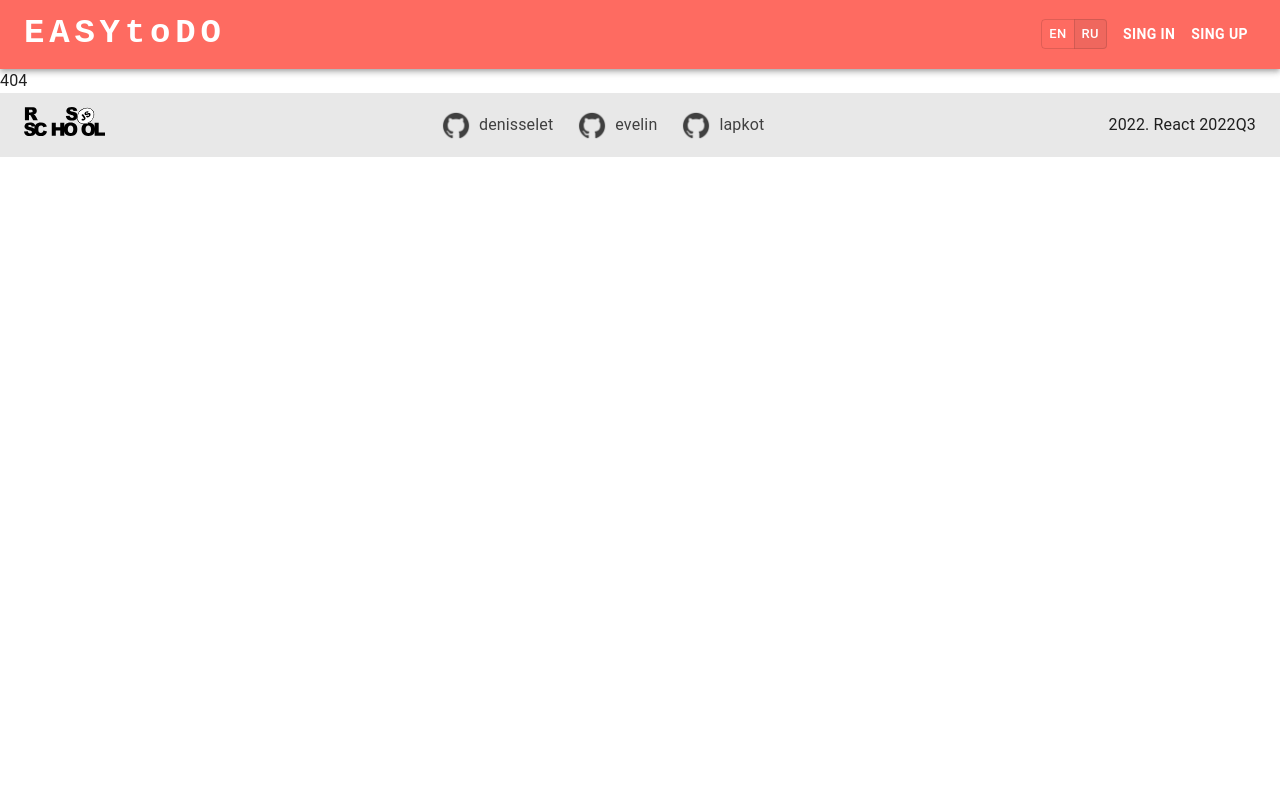
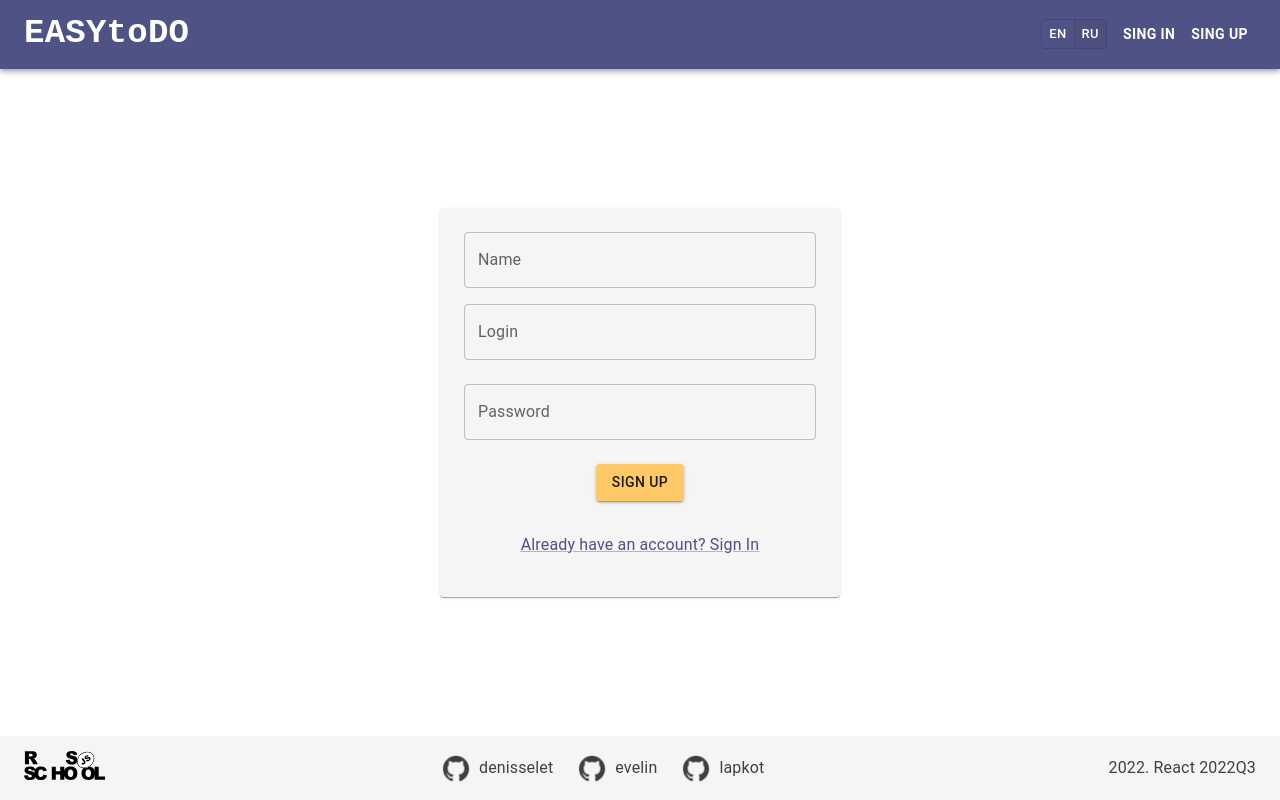
Before and after one commit to evelin-mart/project-management-app, a React (Create React App) app: page /sign-up in a window 1280 px wide. Before the commit this address had no page. Built offline with nearby package versions, Linux system fonts and the light colour scheme.

Commit message:
feat: add sing up layout

```diff
--- a/src/components/App/App.tsx
+++ b/src/components/App/App.tsx
@@ -1,6 +1,6 @@
 import { Footer } from 'components/Footer';
 import { Header } from 'components/Header';
-import { Pages } from 'constants/Routes';
+import { ROUTES } from 'constants/Routes';
 import { NotFoundPage } from 'pages/404';
 import { HomePage } from 'pages/HomePage';
 import { ProfilePage } from 'pages/ProfilePage';
@@ -10,18 +10,42 @@ import { BrowserRouter, Outlet, Route, Routes } from 'react-router-dom';
 import { createTheme, ThemeProvider } from '@mui/material/styles';
 import CssBaseline from '@mui/material/CssBaseline';
 import { store } from '../../store';
+import { SignUpPage } from 'pages/SignUp';
+import { Box } from '@mui/system';
 
 const theme = createTheme({
   palette: {
     primary: {
-      main: '#fe6b61',
+      main: '#4f5285',
+      light: '#F6F6FC',
     },
     secondary: {
       main: '#ffc967',
     },
+    error: {
+      main: '#fe6b61',
+    },
     text: {
       primary: '#404040',
-      secondary: 'white',
+    },
+  },
+  components: {
+    MuiCssBaseline: {
+      styleOverrides: {
+        html: {
+          height: '100%',
+        },
+        body: {
+          height: '100%',
+          display: 'flex',
+          flexDirection: 'column',
+        },
+        '#root': {
+          display: 'flex',
+          flex: '1 1 auto',
+          flexDirection: 'column',
+        },
+      },
     },
   },
 });
@@ -29,23 +53,33 @@ const theme = createTheme({
 export const App = () => {
   return (
     <>
-      <CssBaseline />
       <Provider store={store}>
         <ThemeProvider theme={theme}>
+          <CssBaseline />
           <BrowserRouter>
             <Routes>
               <Route
-                path={Pages.HOME}
+                path={ROUTES.HOME}
                 element={
                   <>
                     <Header />
-                    <Outlet />
+                    <Box
+                      sx={{
+                        flex: '1 1 auto',
+                        display: 'flex',
+                        justifyContent: 'center',
+                        alignItems: 'center',
+                      }}
+                    >
+                      <Outlet />
+                    </Box>
                     <Footer />
                   </>
                 }
               >
                 <Route index element={<HomePage />} />
-                <Route path={Pages.PROFILE} element={<ProfilePage />} />
+                <Route path={ROUTES.SING_UP} element={<SignUpPage />} />
+                <Route path={ROUTES.PROFILE} element={<ProfilePage />} />
                 <Route path="*" element={<NotFoundPage />} />
               </Route>
             </Routes>
--- a/src/components/Footer/Footer.tsx
+++ b/src/components/Footer/Footer.tsx
@@ -23,7 +23,7 @@ export const Footer = () => {
   return (
     <AppBar
       position="static"
-      sx={{ backgroundColor: '#e8e8e8', boxShadow: 'none' }}
+      sx={{ backgroundColor: theme.palette.grey[100], boxShadow: 'none' }}
       component="footer"
     >
       <Container maxWidth="xl" sx={{ py: smUp ? 0 : 2 }}>
@@ -68,7 +68,7 @@ export const Footer = () => {
                 </Grid>
               ))}
             </Grid>
-            <Typography component="span" noWrap sx={{ overflow: 'unset' }}>
+            <Typography component="span" color="text.primary" noWrap sx={{ overflow: 'unset' }}>
               2022. React 2022Q3
             </Typography>
           </Box>
--- a/src/components/Header/Header.tsx
+++ b/src/components/Header/Header.tsx
@@ -17,17 +17,19 @@ import {
 import React from 'react';
 import MenuIcon from '@mui/icons-material/Menu';
 import { useTheme } from '@mui/material/styles';
-import { Pages } from 'constants/Routes';
+import { ROUTES } from 'constants/Routes';
 import useMediaQuery from '@mui/material/useMediaQuery';
+import { useNavigate } from 'react-router-dom';
 
-const pages = {
-  [Pages.SING_IN]: 'Sing In',
-  [Pages.SING_UP]: 'Sing Up',
+const routes = {
+  [ROUTES.SING_IN]: 'Sing In',
+  [ROUTES.SING_UP]: 'Sing Up',
 };
 
 export const Header = () => {
   const [anchorElNav, setAnchorElNav] = React.useState<null | HTMLElement>(null);
   const [anchorElUser, setAnchorElUser] = React.useState<null | HTMLElement>(null);
+  const navigate = useNavigate();
   const theme = useTheme();
   const smUp = useMediaQuery(theme.breakpoints.up('sm'));
   const loggedUser = null;
@@ -48,11 +50,16 @@ export const Header = () => {
     setAnchorElNav(null);
   };
 
+  const handleNavMenuClick = (link: string) => {
+    navigate(`/${link}`);
+    handleCloseNavMenu();
+  };
+
   const handleCloseUserMenu = () => {
     setAnchorElUser(null);
   };
 
-  const color = trigger ? theme.palette.text.primary : theme.palette.text.secondary;
+  const color = trigger ? theme.palette.text.secondary : theme.palette.common.white;
   const colorTransition = { transition: 'all 0.5s ease', color };
 
   return (
@@ -71,12 +78,10 @@ export const Header = () => {
             variant={smUp ? 'h4' : 'h6'}
             noWrap
             component="a"
-            href={Pages.HOME}
+            href={ROUTES.HOME}
             sx={{
-              mr: 2,
               fontFamily: 'monospace',
               fontWeight: 700,
-              letterSpacing: '.3rem',
               color: 'inherit',
               textDecoration: 'none',
             }}
@@ -126,7 +131,7 @@ export const Header = () => {
                   open={Boolean(anchorElUser)}
                   onClose={handleCloseUserMenu}
                 >
-                  {Object.entries(pages).map(([key, name]) => (
+                  {Object.entries(routes).map(([key, name]) => (
                     <MenuItem key={key} onClick={handleCloseUserMenu}>
                       <Typography textAlign="center">{name} </Typography>
                     </MenuItem>
@@ -136,10 +141,10 @@ export const Header = () => {
             ) : (
               <>
                 <Box sx={{ display: { xs: 'none', md: 'flex' } }}>
-                  {Object.entries(pages).map(([key, name]) => (
+                  {Object.entries(routes).map(([key, name]) => (
                     <Button
                       key={key}
-                      onClick={handleCloseNavMenu}
+                      onClick={() => handleNavMenuClick(key)}
                       sx={{ my: 2, ...colorTransition, display: 'block', fontWeight: 700 }}
                     >
                       {name}
@@ -167,8 +172,8 @@ export const Header = () => {
                     onClose={handleCloseNavMenu}
                     sx={{ display: { xs: 'block', md: 'none' } }}
                   >
-                    {Object.entries(pages).map(([key, name]) => (
-                      <MenuItem key={key} onClick={handleCloseNavMenu}>
+                    {Object.entries(routes).map(([key, name]) => (
+                      <MenuItem key={key} onClick={() => handleNavMenuClick(key)}>
                         <Typography textAlign="center">{name}</Typography>
                       </MenuItem>
                     ))}
--- a/src/constants/Routes.ts
+++ b/src/constants/Routes.ts
@@ -1,4 +1,4 @@
-export enum Pages {
+export enum ROUTES {
   HOME = '/',
   SING_IN = 'sing-in',
   SING_UP = 'sign-up',
--- /dev/null
+++ b/src/constants/ValidationErrors.ts
@@ -0,0 +1,3 @@
+export enum ERRORS {
+  required = 'This field is required',
+}
--- a/src/constants/index.ts
+++ b/src/constants/index.ts
@@ -1,3 +1,3 @@
 export { METHOD } from './Methods';
-export { Pages } from './Routes';
+export { ROUTES } from './Routes';
 export { SERVER } from './Server';
--- a/src/pages/404/NotFoundPage.tsx
+++ b/src/pages/404/NotFoundPage.tsx
@@ -1,5 +1,5 @@
 import React from 'react';
 
 export const NotFoundPage = () => {
-  return <div>404</div>;
+  return <div>Not Found</div>;
 };
--- /dev/null
+++ b/src/pages/SignUp/SignUpPage.tsx
@@ -0,0 +1,83 @@
+import React from 'react';
+import { SubmitHandler, useForm } from 'react-hook-form';
+import { Box, Button, Link, Paper, TextField } from '@mui/material';
+import { useTheme } from '@mui/material/styles';
+import { ERRORS } from 'constants/ValidationErrors';
+import { ROUTES } from 'constants/Routes';
+
+export const SignUpPage = () => {
+  const theme = useTheme();
+  const {
+    register,
+    formState: { errors, isDirty },
+    handleSubmit,
+    reset,
+  } = useForm<{ name: string; login: string; password: string }>();
+
+  const onSubmit: SubmitHandler<{ name: string; login: string; password: string }> = (data: {
+    name: string;
+    login: string;
+    password: string;
+  }) => {
+    reset();
+  };
+
+  return (
+    <Paper
+      id="form"
+      component="form"
+      sx={{
+        p: 3,
+        width: '400px',
+        display: 'flex',
+        flexDirection: 'column',
+        alignItems: 'center',
+        backgroundColor: theme.palette.grey[100],
+      }}
+      noValidate
+      autoComplete="off"
+      onSubmit={handleSubmit(onSubmit)}
+    >
+      <TextField
+        {...register('name', { required: ERRORS.required })}
+        fullWidth
+        error={!!errors.name}
+        helperText={(errors.name?.message as string) || ''}
+        label="Name"
+      />
+      <TextField
+        {...register('login', { required: ERRORS.required })}
+        fullWidth
+        error={!!errors.login}
+        helperText={(errors.login?.message as string) || ''}
+        label="Login"
+        margin="normal"
+      />
+      <TextField
+        {...register('password', { required: ERRORS.required })}
+        fullWidth
+        error={!!errors.password}
+        helperText={(errors.password?.message as string) || ''}
+        label="Password"
+        type="password"
+        autoComplete="current-password"
+        margin="normal"
+      />
+      <Box>
+        <Button
+          sx={{ my: 2 }}
+          type="submit"
+          form="form"
+          variant="contained"
+          color="secondary"
+          disabled={isDirty && !!Object.keys(errors).length}
+        >
+          Sign up
+        </Button>
+      </Box>
+      <Link href={ROUTES.SING_IN} sx={{ my: 2 }}>
+        Already have an account? Sign In
+      </Link>
+    </Paper>
+  );
+};
--- /dev/null
+++ b/src/pages/SignUp/index.ts
@@ -0,0 +1 @@
+export { SignUpPage } from './SignUpPage';
```
Also changed, not shown: src/components/Loader/Loader.tsx (+15 -1 lines), public/manifest.json.
